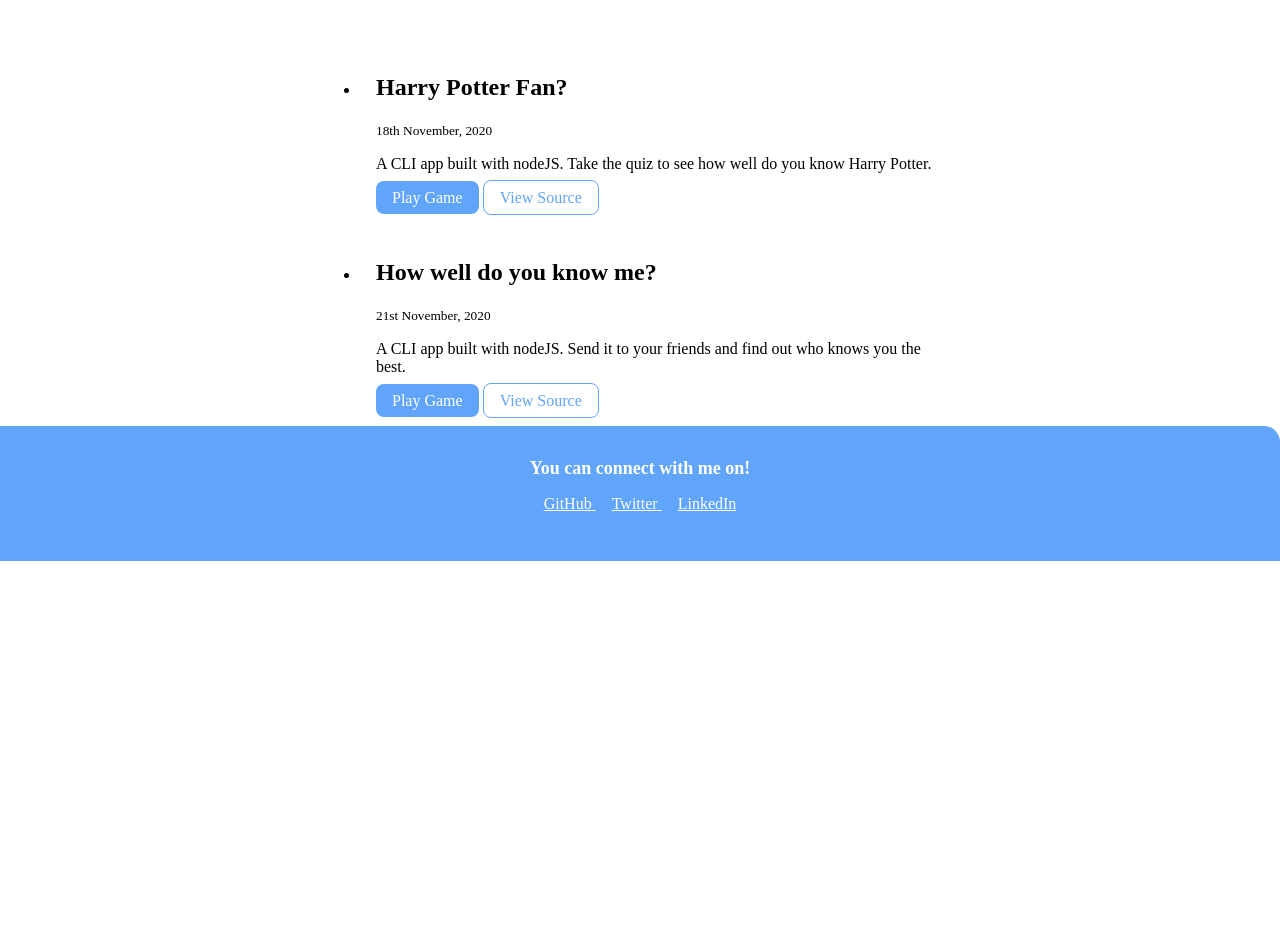
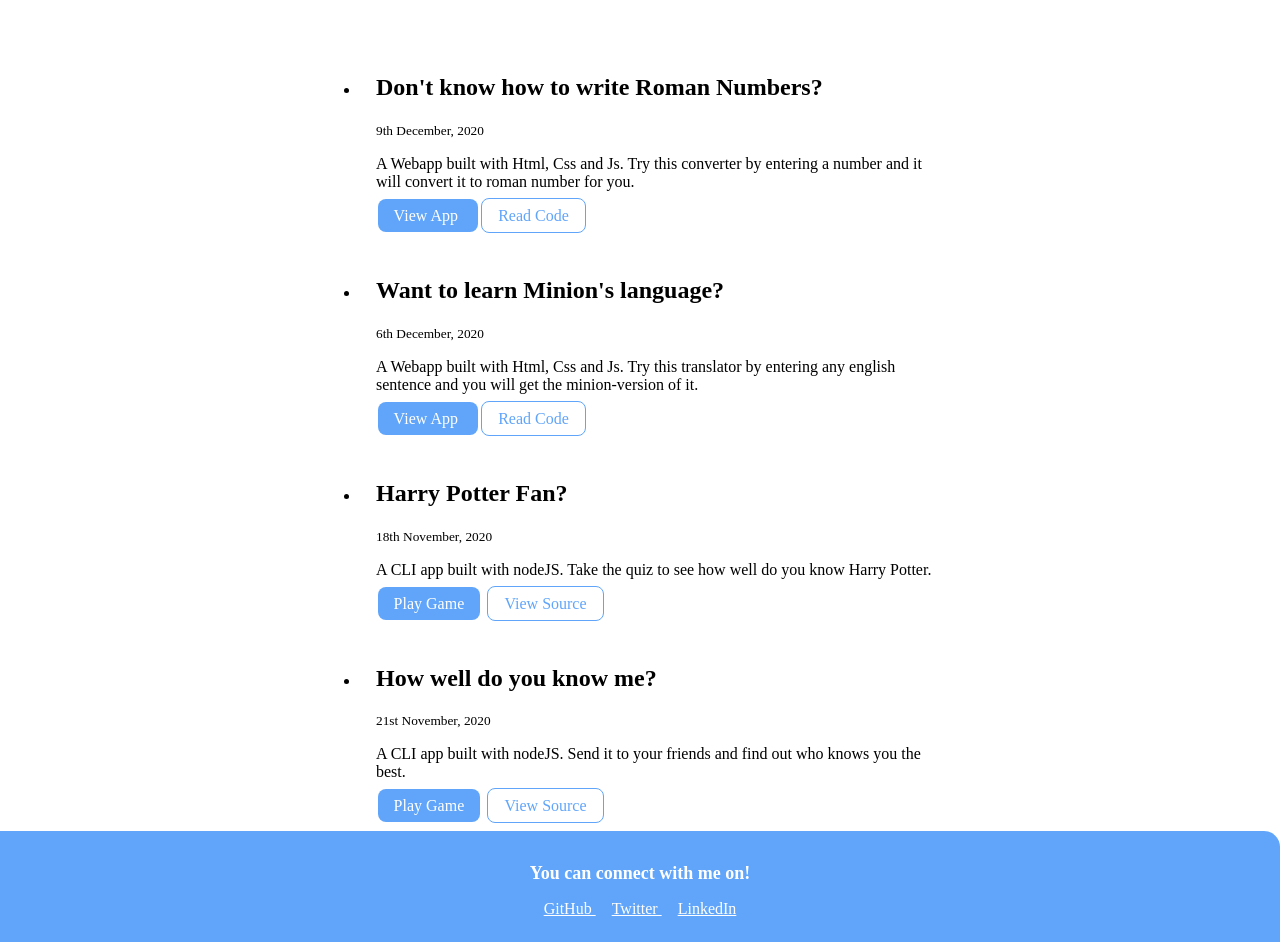
Before and after one commit to anjalid26/Anjali-Divekar, a plain HTML site: page projects.html in a window 1280 px wide. Shown: the part 503-1445 px from the top of the page. Before the commit the page ends 1064 px from the top, so only its background shows below. Drawn offline with Linux system fonts and the light colour scheme; a web font is replaced by a local one.

Commit message:
added 2 projects

```diff
--- a/projects.html
+++ b/projects.html
@@ -29,6 +29,37 @@
     </header>
 
     <ul class="list-non-bullet list-ul">
+
+        <li>
+            <div class="container container-center ul-pad">
+                <h2>Don't know how to write Roman Numbers? </h2>
+                <small>9th December, 2020</small>
+                <p> A Webapp built with Html, Css and Js. Try this converter by entering a number and it will convert it to roman number for you.
+                </p>
+
+                <a class="link link-primary" href="https://arabic-roman-converter.netlify.app/"> View App </a>
+
+                <a class="link link-secondary" href="https://github.com/anjalid26/roman-converter"> Read Code </a>
+
+            </div>
+        </li>
+
+
+        <li>
+            <div class="container container-center ul-pad">
+                <h2>  Want to learn Minion's language? </h2>
+                <small>6th December, 2020</small>
+                <p>
+                    A Webapp built with Html, Css and Js. Try this translator by entering any english sentence and you will get the minion-version of it.
+                </p>
+
+                <a class="link link-primary" href="https://arabic-roman-converter.netlify.app/"> View App </a>
+
+                <a class="link link-secondary" href="https://github.com/anjalid26/minion-talk"> Read Code </a>
+
+            </div>
+        </li>
+
 
         <li>
             <div class="container container-center ul-pad">
--- a/style.css
+++ b/style.css
@@ -44,6 +44,7 @@ hr {
     padding: 0.5rem 1rem;
     /* margin-top: 1rem;
     margin-bottom: 1rem; */
+    margin: 0.1rem;
 }
 
 .link-primary {
```
